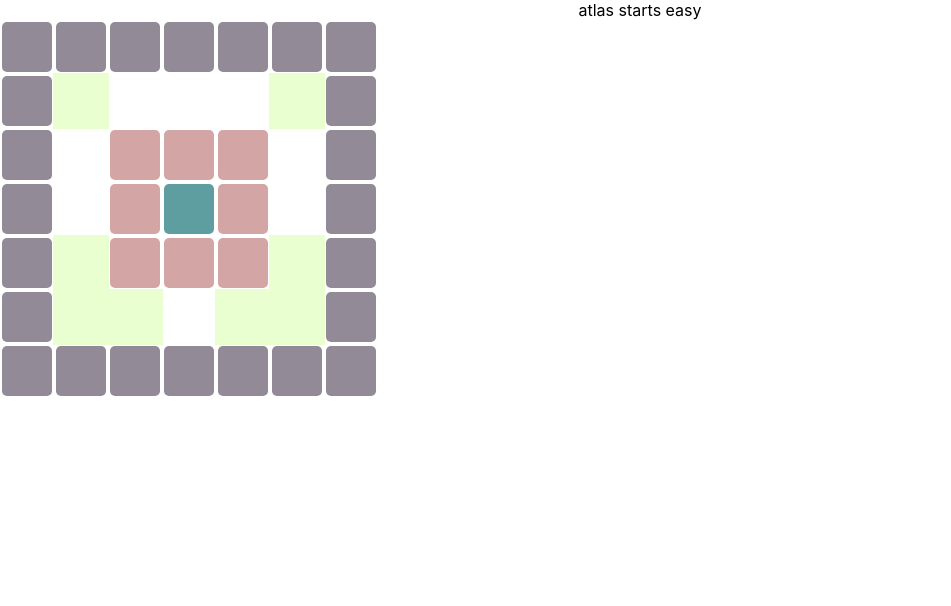
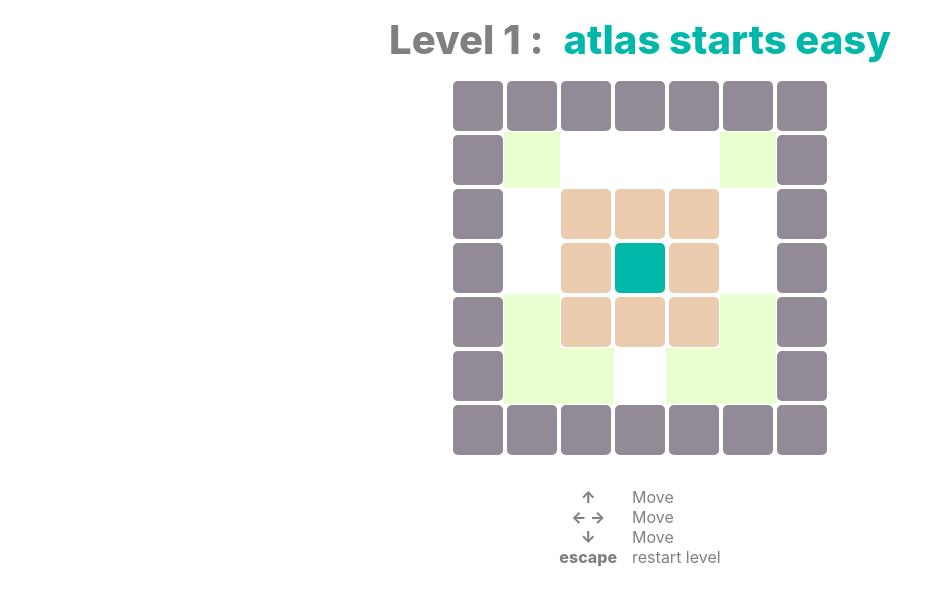
Before and after one commit to ecyrbe/sokoban, a React (Create React App) app: page / in a window 1280 px wide. Shown: the top 606 px of the page, without its empty margins (0-951 px from the left). Built offline with nearby package versions, Linux system fonts and the light colour scheme.

Commit message:
feat: improve ui

```diff
--- a/src/Game.css
+++ b/src/Game.css
@@ -1,3 +1,5 @@
 .game {
-  text-align: center;
+  display: flex;
+  flex-direction: column;
+  align-items: center;
 }
--- a/src/Game.tsx
+++ b/src/Game.tsx
@@ -1,13 +1,14 @@
 import React from "react";
 import "./Game.css";
-import { useSokoban, Direction } from "./hooks/sokoban";
+import { Help } from "./components/help";
+import { useSokoban, Direction, State } from "./hooks/sokoban";
 import { useKeyBoard } from "./hooks/keyboard";
 import style from "./components/sokoban.module.css";
 import { cn } from "./utils/classnames";
 import { styleFrom } from "./utils/block-styles";
 
 function Game() {
-  const { level, move, next, restart } = useSokoban();
+  const { index, level, state, move, next, restart } = useSokoban();
   useKeyBoard(
     (event) => {
       switch (event.code) {
@@ -36,7 +37,11 @@ function Game() {
   );
   return (
     <div className="game">
-      <div className={style.levelTitle}>{level.name}</div>
+      <div className={style.state}>
+        <div className={style.levelPrefix}>Level {index + 1} :</div>
+        <div className={style.levelTitle}>{level.name}</div>
+      </div>
+
       <div className={style.board}>
         {level.shape.map((row) => (
           <div className={style.level}>
@@ -46,6 +51,13 @@ function Game() {
           </div>
         ))}
       </div>
+      <Help />
+      {state === State.completed && (
+        <div className={style.state}>
+          <div className={style.levelState}>LEVEL completed </div>
+          <div className={style.helpNext}>Press ENTER to load next LEVEL</div>
+        </div>
+      )}
     </div>
   );
 }
--- /dev/null
+++ b/src/components/help.tsx
@@ -0,0 +1,23 @@
+import React from "react";
+import style from "./sokoban.module.css";
+
+function HelpImpl() {
+  return (
+    <div className={style.help}>
+      <div className={style.descriptions}>
+        <div>&uarr;</div>
+        <div>&larr;&nbsp;&rarr;</div>
+        <div>&darr;</div>
+        <div>escape</div>
+      </div>
+      <div className={style.instructions}>
+        <div> Move</div>
+        <div> Move</div>
+        <div> Move</div>
+        <div> restart level</div>
+      </div>
+    </div>
+  );
+}
+
+export const Help = React.memo(HelpImpl);
--- a/src/components/sokoban.module.css
+++ b/src/components/sokoban.module.css
@@ -1,7 +1,16 @@
+.state {
+  display: flex;
+  flex-direction: row;
+  align-items: center;
+  margin-top: 15px;
+  margin-bottom: 15px;
+}
+
 .board {
   display: flex;
   flex-direction: column;
   align-items: flex-start;
+  margin-bottom: 30px;
 }
 
 .level {
@@ -11,6 +20,60 @@
   justify-content: flex-start;
 }
 
+.levelPrefix {
+  font-size: 2.5em;
+  font-weight: 800;
+  color: gray;
+  margin-right: 20px;
+}
+.levelTitle {
+  font-size: 2.5em;
+  font-weight: 800;
+  color: #00b8a9;
+}
+
+@keyframes bounce {
+  from {
+    transform: translateY(0);
+  }
+  to {
+    transform: translateY(-15px);
+  }
+}
+
+.levelState {
+  font-size: 1.5em;
+  font-weight: 800;
+  color: #00b8a9;
+}
+
+.helpNext {
+  margin-left: 20px;
+  font-size: 1em;
+  color: gray;
+  animation: bounce 0.35s ease infinite alternate;
+}
+
+.help {
+  display: flex;
+  flex-direction: row;
+  align-items: center;
+  justify-content: space-between;
+  font-size: 1em;
+  color: gray;
+}
+.descriptions {
+  font-weight: 800;
+  display: flex;
+  flex-direction: column;
+  align-items: center;
+}
+.instructions {
+  margin-left: 15px;
+  display: flex;
+  flex-direction: column;
+  align-items: flex-start;
+}
 .element {
   width: 50px;
   height: 50px;
@@ -33,19 +96,19 @@
 }
 
 .element.box {
-  background-color: #d4a5a5;
+  background-color: #ebcbae;
 }
 
 .element.boxjective {
-  background-color: #d4a5a5;
+  background-color: #ebcbae;
   outline: solid #eaffd0;
 }
 
 .element.player {
-  background-color: cadetblue;
+  background-color: #00b8a9;
 }
 
 .element.playerJective {
-  background-color: cadetblue;
+  background-color: #00b8a9;
   outline: solid #eaffd0;
 }
--- a/src/hooks/levels.ts
+++ b/src/hooks/levels.ts
@@ -81,5 +81,5 @@ export function useLevels() {
     localStorage.setItem(SOKOBAN_LEVEL_KEY, String(index + 1));
   }, [index]);
 
-  return { level, loadNext };
+  return { index, level, loadNext };
 }
--- a/src/hooks/sokoban.ts
+++ b/src/hooks/sokoban.ts
@@ -46,7 +46,7 @@ function getPlayerPosition<T extends Level>(level: T): Position {
 }
 
 export function useSokoban() {
-  const { level, loadNext } = useLevels();
+  const { index, level, loadNext } = useLevels();
   const [state, setState] = useState<State>(State.playing);
   const initboard = useCallback(
     () => ({
@@ -105,7 +105,9 @@ export function useSokoban() {
           setBoard(next);
           if (
             !next.shape.some((row) =>
-              row.some((block) => block === Block.objective)
+              row.some((block) =>
+                [Block.objective, Block.playerJective].includes(block)
+              )
             )
           )
             setState(State.completed);
@@ -131,5 +133,5 @@ export function useSokoban() {
     if (board.name !== level.name) setBoard(initboard());
   }, [board, state, level, loadNext, next, restart, initboard, move]);
 
-  return { level: board, state, move, next, restart };
+  return { index, level: board, state, move, next, restart };
 }
```
